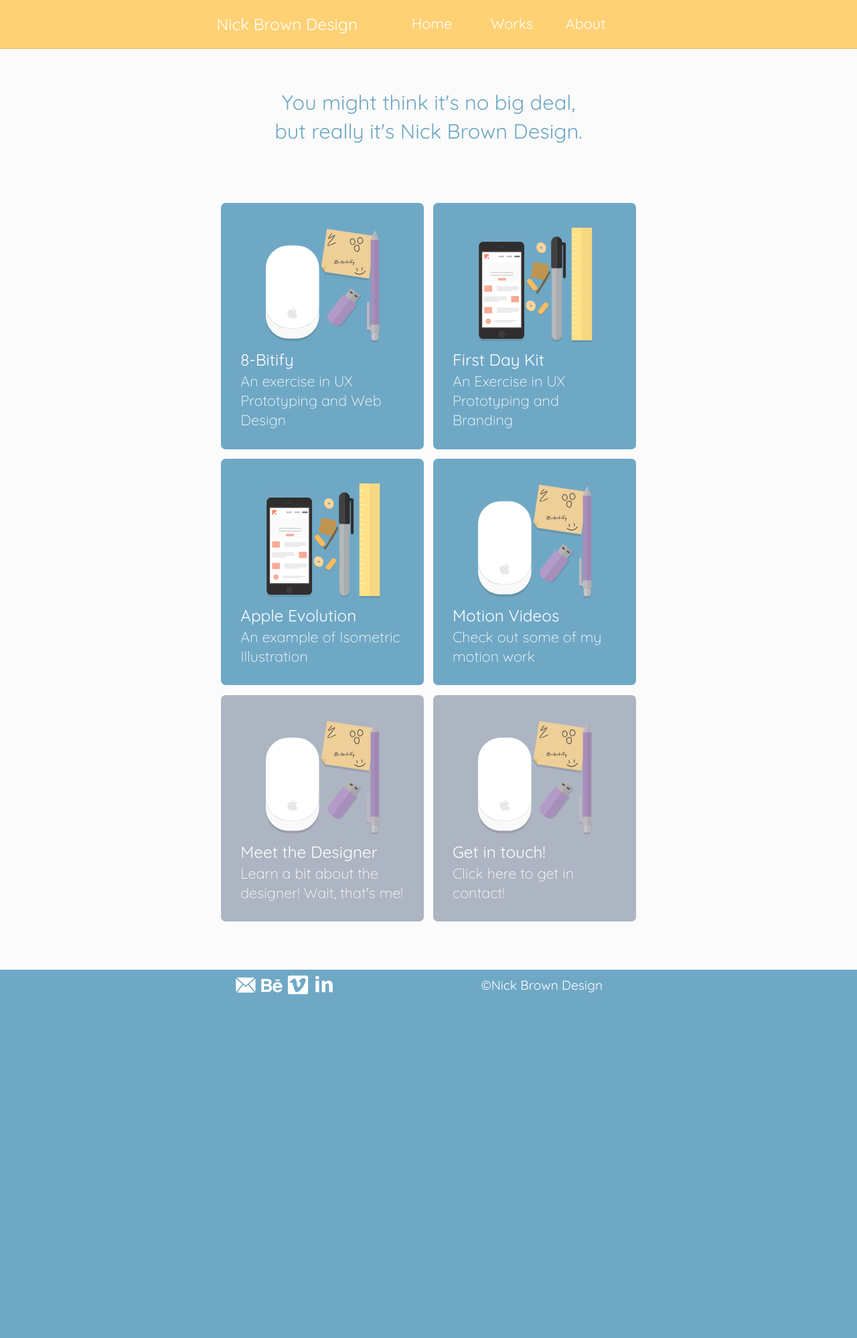
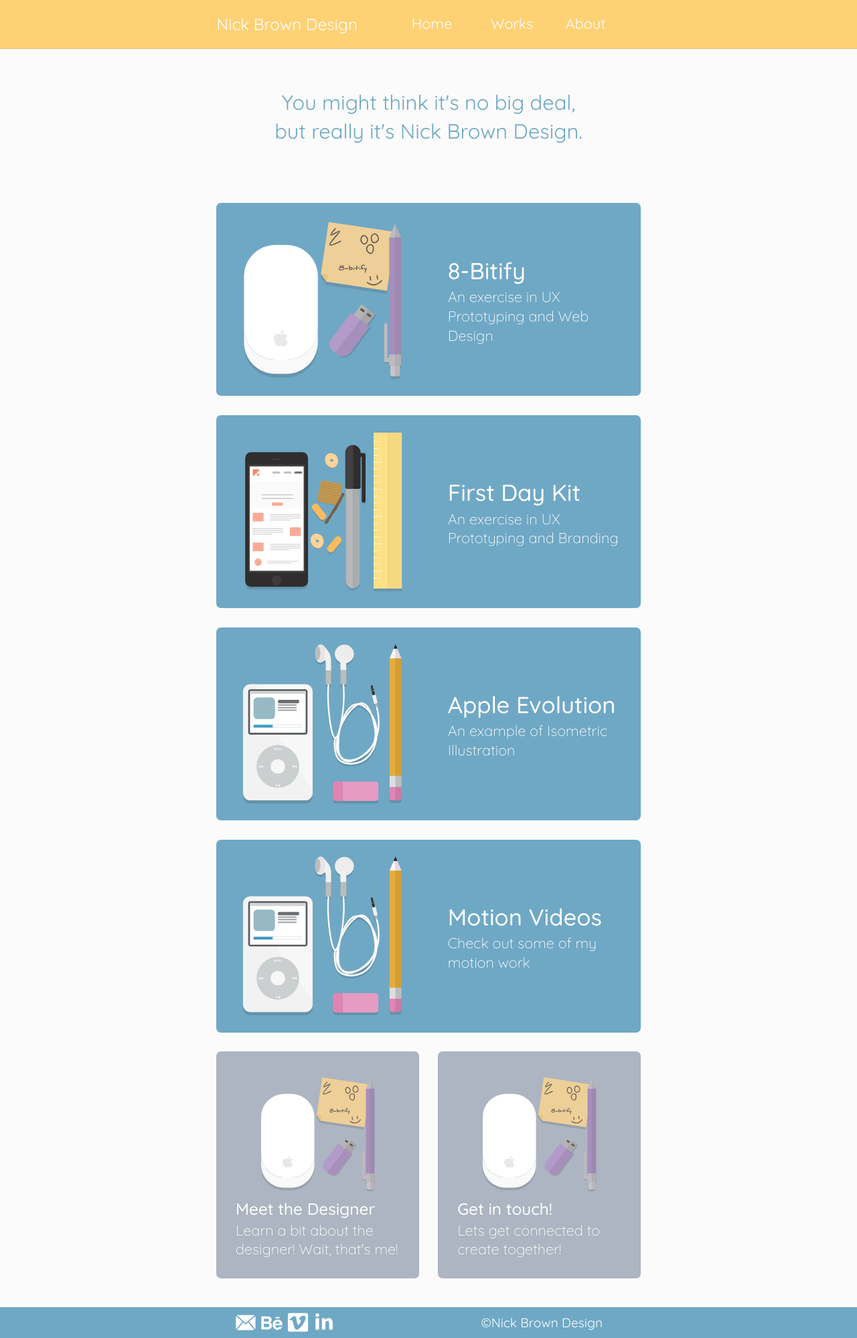
Before and after one commit to nicktgbrown/portfolio-site, a Jekyll site: the page built from index.html, in a window 1280 px wide. Shown: the whole page at 67% size. Built offline with Jekyll 4.4.1, drawn with Linux system fonts in a browser that asks for light colours; some web fonts are replaced; before the commit the page ends 1495 px from its top, so only the background shows below that.

Commit message:
Update homepage structure

```diff
--- a/case3.html
+++ b/case3.html
@@ -7,7 +7,7 @@
 <div itemref="data-author" itemscope itemtype="http://schema.org/Creativework" class="banner-2 pad-b-1-2 gutter-2">
   <div class="max-length">
     <div class="center embed embed-3by2">
-      <img src="images/8-bitify-banner.svg" class="embed-item">
+      <img src="images/apple-banner.svg" class="embed-item">
     </div>
   </div>
   <div class="grid max-length grid-middle">
--- a/css/main.css
+++ b/css/main.css
@@ -71,15 +71,32 @@
   font-weight: 400;
 }
 
+.grid h3 {
+  font-family: 'Quicksand', sans-serif;
+  font-weight: 500;
+  color: #fff;
+}
+
 .card {
   background-color: #6fa8c5;
   border-radius: 7px;
   color: #fff;
+  font-family: 'Quicksand', sans-serif;
+}
+
+.card:hover {
+  transform: scale(1.05);
 }
 
 .card p {
   font-weight: 100;
   font-family: 'Quicksand', sans-serif;
+}
+
+.card h3 {
+  font-family: 'Quicksand', sans-serif;
+  font-weight: 500;
+  color: #fff;
 }
 
 .card-1 {
@@ -93,12 +110,6 @@
   font-family: 'Quicksand', sans-serif;
 }
 
-.grid h3 {
-  font-family: 'Quicksand', sans-serif;
-  font-weight: 400;
-  color: #fff;
-}
-
 .unit a h3 {
   color: #fff;
 }
@@ -107,7 +118,7 @@
   transition: all .2s ease-in-out;
 }
 
-.grid-cards a:hover {
+.card a:hover {
   transform: scale(1.05);
 }
 
--- a/index.html
+++ b/index.html
@@ -4,55 +4,65 @@
 priority: .8
 ---
 
-<div class="max-length center wrapper pad-b-2">
+<div class="max-length center wrapper pad-b">
   <h2 class="banner island-2 peta">You might think it's no big deal,<br>but really it's Nick Brown Design.</h2>
-  <div class="grid">
-    <div class="grid-cards gutter">
-      <a href="{{site.baseurl}}/case1.html" class="unit unit-xs-1 unit-s-1 unit-m-1 unit-l-1-2 unit-xl-1-2 gutter-1-4">
-        <div class="card island push-1-2">
-          <div class="gutter">
+  <div>
+    <div class="gutter">
+      <a href="{{site.baseurl}}/case1.html">
+        <div class="card pad-t-1-2 pad-b-1-2 grid grid-middle push">
+          <div class="gutter unit unit-xs-1 unit-s-1 unit-m-1-2 unit-l-1-2 unit-xl-1-2">
             <div class="embed embed-1by1">
               <img src="images/8-bitify-icon.svg" class="embed-item">
             </div>
           </div>
-          <h3 class="giga push-0">8-Bitify</h3>
-          <p class="mega push-0">An exercise in UX Prototyping and Web Design</p>
+          <div class="gutter unit unit-xs-1 unit-s-1 unit-m-1-2 unit-l-1-2 unit-xl-1-2">
+            <h3 class="exa push-0">8-Bitify</h3>
+            <p class="mega push-0">An exercise in UX Prototyping and Web Design</p>
+          </div>
         </div>
       </a>
-      <a href="{{site.baseurl}}/case2.html" class="unit unit-xs-1 unit-s-1 unit-m-1 unit-l-1-2 unit-xl-1-2 gutter-1-4">
-        <div class="card island push-1-2">
-          <div class="gutter">
+      <a href="{{site.baseurl}}/case2.html">
+        <div class="card pad-t-1-2 pad-b-1-2 grid grid-middle push">
+          <div class="gutter unit unit-xs-1 unit-s-1 unit-m-1-2 unit-l-1-2 unit-xl-1-2">
             <div class="embed embed-1by1">
               <img src="images/fdk-icon.svg" class="embed-item">
             </div>
           </div>
-          <h3 class="giga push-0">First Day Kit</h3>
-          <p class="mega push-0">An Exercise in UX Prototyping and Branding</p>
+          <div class="gutter unit unit-xs-1 unit-s-1 unit-m-1-2 unit-l-1-2 unit-xl-1-2">
+            <h3 class="exa push-0">First Day Kit</h3>
+            <p class="mega push-0">An exercise in UX Prototyping and Branding</p>
+          </div>
         </div>
       </a>
-      <a href="{{site.baseurl}}/case3.html" class="unit unit-xs-1 unit-s-1 unit-m-1 unit-l-1-2 unit-xl-1-2 gutter-1-4">
-        <div class="card island push-1-2">
-          <div class="gutter">
+      <a href="{{site.baseurl}}/case3.html">
+        <div class="card pad-t-1-2 pad-b-1-2 grid grid-middle push">
+          <div class="gutter unit unit-xs-1 unit-s-1 unit-m-1-2 unit-l-1-2 unit-xl-1-2">
             <div class="embed embed-1by1">
-              <img src="images/fdk-icon.svg" class="embed-item">
+              <img src="images/apple-icon.svg" class="embed-item">
             </div>
           </div>
-          <h3 class="giga push-0">Apple Evolution</h3>
-          <p class="mega push-0">An example of Isometric Illustration</p>
+          <div class="gutter unit unit-xs-1 unit-s-1 unit-m-1-2 unit-l-1-2 unit-xl-1-2">
+            <h3 class="exa push-0">Apple Evolution</h3>
+            <p class="mega push-0">An example of Isometric Illustration</p>
+          </div>
         </div>
       </a>
-      <a href="{{site.baseurl}}/case4.html" class="unit unit-xs-1 unit-s-1 unit-m-1 unit-l-1-2 unit-xl-1-2 gutter-1-4">
-        <div class="card island push-1-2">
-          <div class="gutter">
+      <a href="{{site.baseurl}}/case4.html">
+        <div class="card pad-t-1-2 pad-b-1-2 grid grid-middle push">
+          <div class="gutter unit unit-xs-1 unit-s-1 unit-m-1-2 unit-l-1-2 unit-xl-1-2">
             <div class="embed embed-1by1">
-              <img src="images/8-bitify-icon.svg" class="embed-item">
+              <img src="images/apple-icon.svg" class="embed-item">
             </div>
           </div>
-          <h3 class="giga push-0">Motion Videos</h3>
-          <p class="mega push-0">Check out some of my motion work</p>
+          <div class="gutter unit unit-xs-1 unit-s-1 unit-m-1-2 unit-l-1-2 unit-xl-1-2">
+            <h3 class="exa push-0">Motion Videos</h3>
+            <p class="mega push-0">Check out some of my motion work</p>
+          </div>
         </div>
       </a>
-      <a href="{{site.baseurl}}/about.html" class="unit unit-xs-1 unit-s-1 unit-m-1 unit-l-1-2 unit-xl-1-2 gutter-1-4">
+    </div>
+    <div class="grid grid-middle gutter-1-2">
+      <a href="{{site.baseurl}}/about.html" class="unit unit-xs-1 unit-s-1 unit-m-1-2 unit-l-1-2 unit-xl-1-2 gutter-1-2">
         <div class="card-1 island push-1-2">
           <div class="gutter">
             <div class="embed embed-1by1">
@@ -63,7 +73,7 @@
           <p class="mega push-0">Learn a bit about the designer! Wait, that's me!</p>
         </div>
       </a>
-      <a itemprop="email" href="mailto:whatsup@nickbrowndesign.ca" class="unit unit-xs-1 unit-s-1 unit-m-1 unit-l-1-2 unit-xl-1-2 gutter-1-4">
+      <a itemprop="email" href="mailto:whatsup@nickbrowndesign.ca" class="unit unit-xs-1 unit-s-1 unit-m-1-2 unit-l-1-2 unit-xl-1-2 gutter-1-2">
         <div class="card-1 island push-1-2">
           <div class="gutter">
             <div class="embed embed-1by1">
@@ -71,7 +81,7 @@
             </div>
           </div>
           <h3 class="giga push-0">Get in touch!</h3>
-          <p class="mega push-0">Click here to get in contact!</p>
+          <p class="mega push-0">Lets get connected to create together!</p>
         </div>
       </a>
     </div>
```
Also changed, not shown: images/apple-banner.svg (added), images/apple-icon.svg (added).
